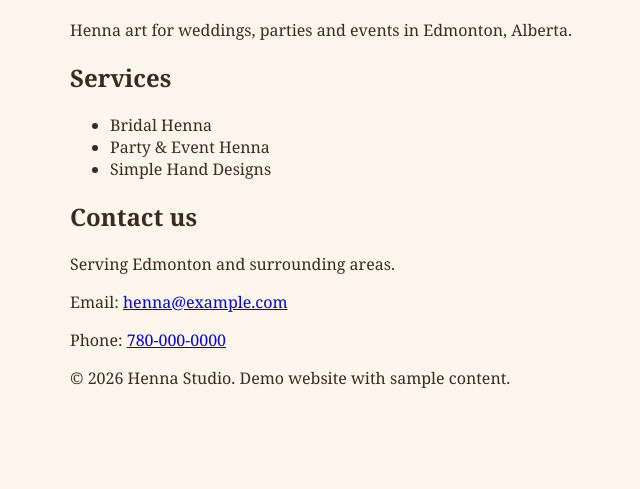
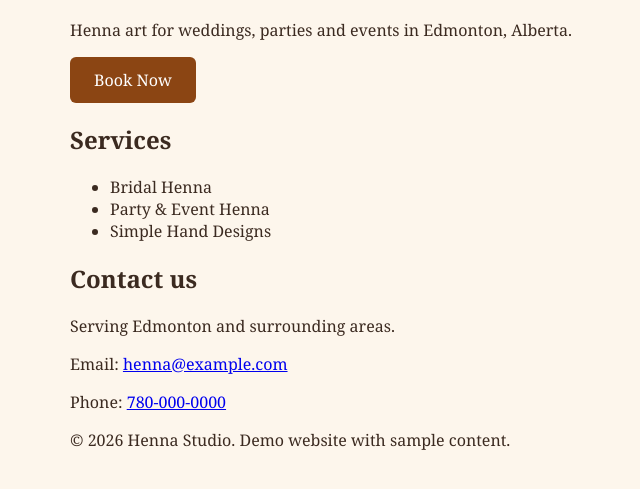
Before and after one commit to MoosaZDigital/henna-landing-page, a plain HTML site: page index.html in a window 1280 px wide. Shown: the part 67-556 px from the top of the page, without its empty margins (220-860 px from the left). Drawn offline with Linux system fonts and the light colour scheme.

Commit message:
Add button properties

```diff
--- a/index.html
+++ b/index.html
@@ -10,7 +10,9 @@
     <header><h1>Henna Studio</h1></header>
     <main>
       <p>Henna art for weddings, parties and events in Edmonton, Alberta.</p>
+      <p><a href="#contact" class="button">Book Now</a></p>
       <section>
+
         <h2>Services</h2>
 
         <ul>
@@ -19,7 +21,7 @@
           <li>Simple Hand Designs</li>
         </ul>
       </section>
-      <section>
+      <section id="contact">
         <h2>Contact us</h2>
 
         <p>Serving Edmonton and surrounding areas.</p>
--- a/style.css
+++ b/style.css
@@ -9,3 +9,12 @@ body {
   max-width: 700px;
   margin: 0 auto;
 }
+
+.button {
+  display: inline-block;
+  background-color: #8b4513;
+  color: white;
+  padding: 12px 24px;
+  border-radius: 6px;
+  text-decoration: none;
+}
```
